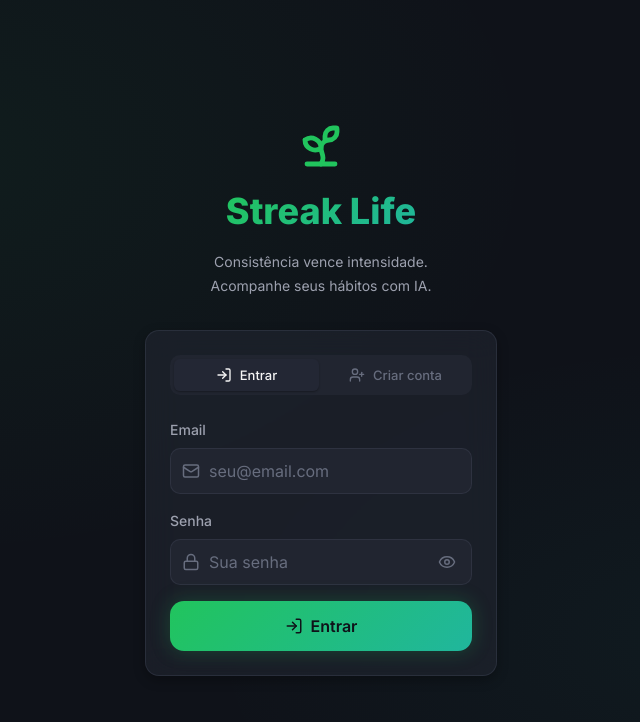
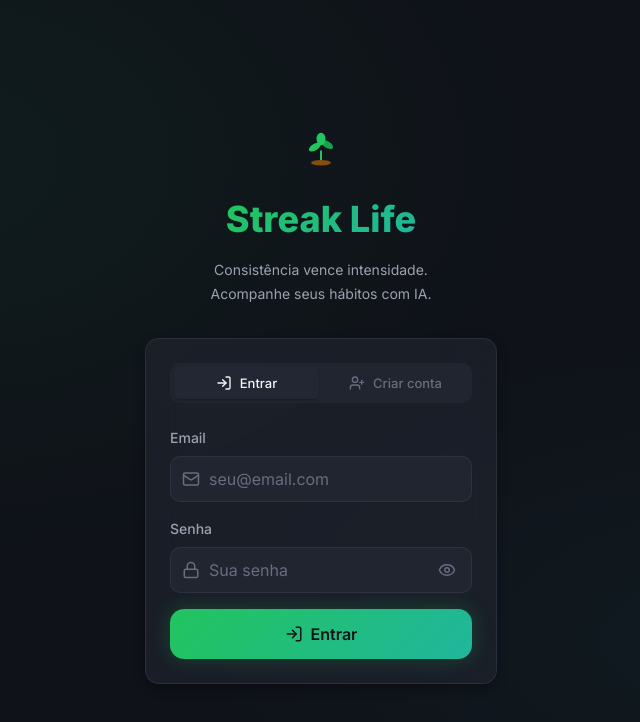
Before and after one commit to WorkiDigital/streak-life, a React (Vite) app: page /login in a window 1280 px wide. Shown: the top 722 px of the page, without its empty margins (319-959 px from the left). Built offline with nearby package versions, Linux system fonts and the light colour scheme; no server answers.

Commit message:
docs & fix: UI/UX adjustments (logo transparency, login logo update, padding consistency, PROJETO.md)

```diff
--- a/src/pages/LoginPage.jsx
+++ b/src/pages/LoginPage.jsx
@@ -1,7 +1,7 @@
 import { useState } from 'react'
 import { useNavigate, useLocation } from 'react-router-dom'
 import { useAuth } from '../contexts/AuthContext'
-import { LogIn, UserPlus, Mail, Lock, Loader2, Eye, EyeOff, Sprout, CheckCircle2 } from 'lucide-react'
+import { LogIn, UserPlus, Mail, Lock, Loader2, Eye, EyeOff, CheckCircle2 } from 'lucide-react'
 import './LoginPage.css'
 
 export default function LoginPage() {
@@ -93,7 +93,7 @@ export default function LoginPage() {
 
       <div className="login-container">
         <div className="login-hero">
-          <Sprout className="login-logo-icon" size={48} strokeWidth={2.4} />
+          <img src="/favicon.svg" alt="Streak Life Logo" className="login-logo-icon" width="64" height="64" />
           <h1 className="login-logo-text">Streak Life</h1>
           <p className="login-tagline">
             Consistência vence intensidade.
--- a/src/pages/SettingsPage.jsx
+++ b/src/pages/SettingsPage.jsx
@@ -668,7 +668,7 @@ export default function SettingsPage() {
         {/* Plano Alimentar */}
         <section className="settings-section">
           <h2 className="settings-section-title">🥗 Plano Alimentar</h2>
-          <div className="glass-card" style={{ overflow: 'hidden' }}>
+          <div className="settings-card glass-card" style={{ overflow: 'hidden' }}>
             <div className={`settings-row ${nutritionSaving ? 'settings-row-disabled' : ''}`} onClick={handleNutritionToggle}>
               <div className="settings-row-info">
                 <span className="settings-row-label">Plano alimentar ativo</span>
```
Also changed, not shown: public/favicon.svg, 1 other file (tests, documents, lock files or other folders).
